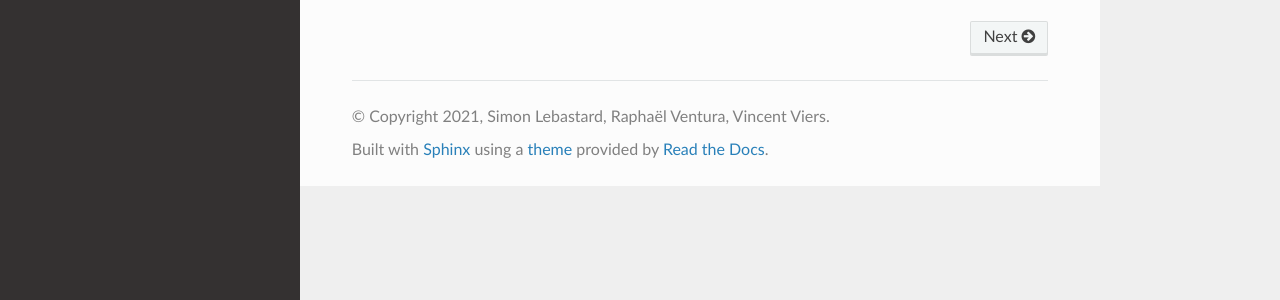
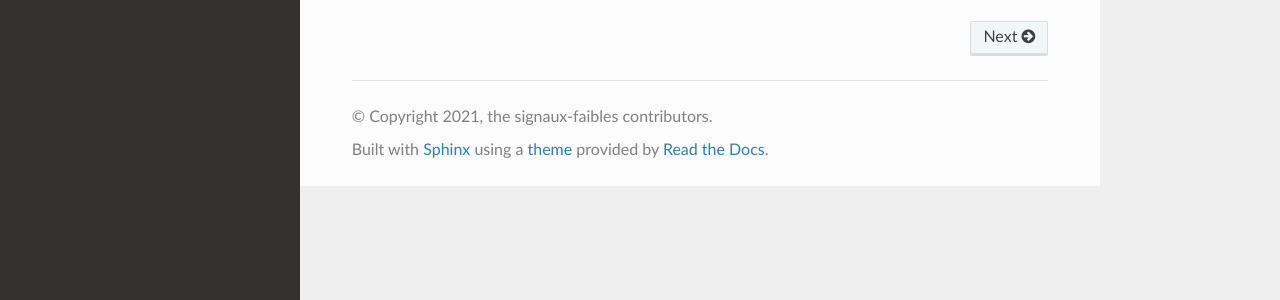
Before and after one commit to signaux-faibles/predictsignauxfaibles, a Sphinx documentation site: the page built from docs/source/index.rst, in a window 1280 px wide. Shown: the part 465-765 px from the top of the page. Built offline with Sphinx 7.4.7 and the Read the Docs theme 2.0.0, drawn with Linux system fonts in a browser that asks for light colours.

Commit message:
Remove names in author / copyright fields.

```diff
--- a/docs/source/conf.py
+++ b/docs/source/conf.py
@@ -19,8 +19,8 @@ sys.path.insert(0, os.path.abspath("../predictsignauxfaibles/"))
 # -- Project information -----------------------------------------------------
 
 project = "predictsignauxfaibles"
-copyright = "2021, Simon Lebastard, Raphaël Ventura, Vincent Viers"
-author = "Simon Lebastard, Raphaël Ventura, Vincent Viers"
+copyright = "2021, the signaux-faibles contributors"
+author = "The signaux-faibles contributors."
 
 
 # -- General configuration ---------------------------------------------------
```
